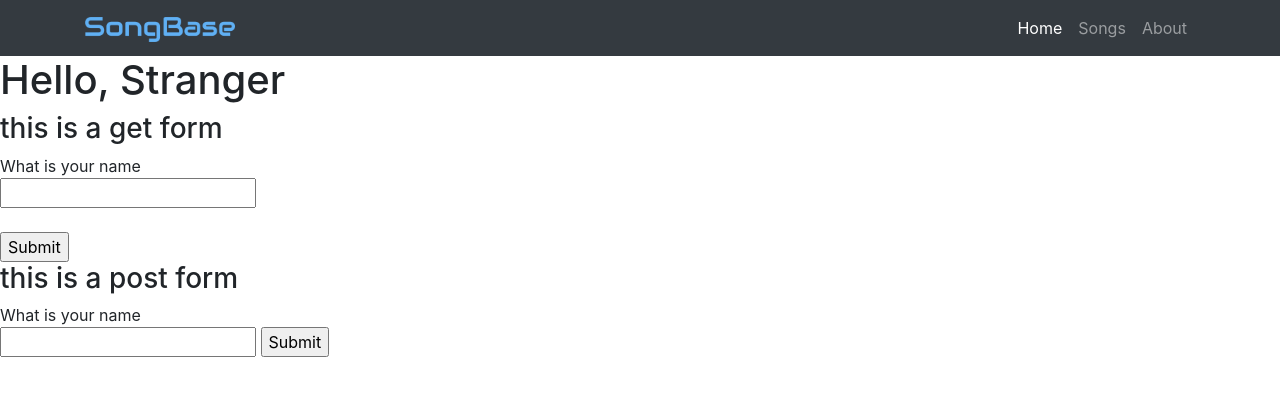
After one commit to anewton03/songbase, a Flask app: page /form-demo in a window 1280 px wide. The commit adds this page. Shown: the top 396 px of the page. Run offline with Flask 2, Linux system fonts and the light colour scheme; some libraries are stand-ins or nearby versions.

Commit message:
added form demo

```diff
--- a/songbase.py
+++ b/songbase.py
@@ -1,10 +1,26 @@
-from flask import Flask, render_template
+from flask import Flask, render_template, request, redirect, url_for, session
 app = Flask(__name__)
+app.config['SECRET_KEY'] = '18902193'
 
 @app.route('/')
 def index():
     #return '<h1>hello world!</h1>'
     return render_template('index.html')
+
+
+@app.route('/form-demo', methods=['GET', 'POST'])
+def form_demo():
+    # how to get form data is different for GET vs. POST
+    if request.method == 'GET':
+        first_name = request.args.get('first_name')
+        if first_name:
+            return render_template('form-demo.html', first_name=first_name)
+        else:
+            return render_template('form-demo.html', first_name=session.get('first_name'))
+    if request.method == 'POST':
+        session['first_name'] = request.form['first_name']
+        # return render_template('form-demo.html', first_name=first_name)
+        return redirect(url_for('form_demo'))
 
 
 @app.route('/user/<string:name>/')
@@ -29,4 +45,4 @@ def show_all_users():
 
 
 if __name__ == '__main__':
-    app.run()
+    app.run(debug=True)
--- a/templates/base.html
+++ b/templates/base.html
@@ -1,13 +1,67 @@
 <!DOCTYPE html>
 <html>
-  <head>
-    {% block head%}
-    <meta charset="utf-8">
-    <title>{% block title %}{% endblock %} - Songbase</title>
-    {% endblock %}
-  </head>
-  <body>
-    {% block page_content %}
-    {% endblock %}
+
+<head>
+  {% block head %}
+  <title>{% block title%}{% endblock%} - SongBase</title>
+  <!-- Required meta tags -->
+  <meta charset="utf-8">
+  <meta name="viewport" content="width=device-width, initial-scale=1, shrink-to-fit=no">
+  <!-- Favicon -->
+  <link rel="icon" href="{{ url_for('static', filename='img/songbase-favicon.png') }}" type="image/x-icon"/>
+  <link rel="shortcut icon" href="{{ url_for('static', filename='img/songbase-favicon.png') }}" type="image/x-icon"/>
+  <!-- Bootstrap CSS -->
+  <link rel="stylesheet" href="https://maxcdn.bootstrapcdn.com/bootstrap/4.0.0-beta.2/css/bootstrap.min.css">
+  <!-- Fontawesome CSS -->
+  <link rel="stylesheet" href="https://maxcdn.bootstrapcdn.com/font-awesome/4.7.0/css/font-awesome.min.css">
+  <!-- Songbase CSS -->
+  <link rel="stylesheet" href="{{ url_for('static', filename='css/songbase.css') }}">
+  {% endblock%}
+</head>
+
+<body>
+  <!-- Navigation -->
+  <nav class="navbar navbar-expand-lg navbar-dark bg-dark fixed-top">
+    <div class="container">
+      <a class="navbar-brand" href="/">
+         <img src="{{ url_for('static', filename='img/songbase-logo.png') }}"
+          alt="SongBase" width="150">
+       </a>
+      <button class="navbar-toggler" type="button" data-toggle="collapse" data-target="#navbarResponsive" aria-controls="navbarResponsive" aria-expanded="false" aria-label="Toggle navigation">
+         <span class="navbar-toggler-icon"></span>
+       </button>
+      <div class="collapse navbar-collapse" id="navbarResponsive">
+        <ul class="navbar-nav ml-auto">
+          <li class="nav-item active">
+            <a class="nav-link" href="/">Home
+               <span class="sr-only">(current)</span>
+             </a>
+          </li>
+          <li class="nav-item">
+            <a class="nav-link" href="/songs">Songs</a>
+          </li>
+          <li class="nav-item">
+            <a class="nav-link" href="/about">About</a>
+          </li>
+        </ul>
+      </div>
+    </div>
+  </nav>
+  {% for category, message in get_flashed_messages(with_categories=true) %}
+    <div class="alert alert-{{category}}">
+    <button type="button" class="close" data-dismiss="alert">&times;</button>
+      {{ message }}
+    </div>
+  {% endfor %}
+  {% block page_content%}
+  {% endblock%}
+
+  {% block scripts%}
+  <!-- jQuery first, then Popper.js, then Bootstrap JS -->
+  <script src="https://code.jquery.com/jquery-3.2.1.slim.min.js"></script>
+  <script src="https://cdnjs.cloudflare.com/ajax/libs/popper.js/1.12.3/umd/popper.min.js"></script>
+  <script src="https://maxcdn.bootstrapcdn.com/bootstrap/4.0.0-beta.2/js/bootstrap.min.js"></script>
+  {% endblock%}
+    </body>
   </body>
 </html>
--- /dev/null
+++ b/templates/form-demo.html
@@ -0,0 +1,31 @@
+{% extends "base.html" %}
+
+{% block title %}
+  Form Demo
+{% endblock %}
+{% block page_content %}
+    <h1>This is the form demo page</h1>
+    <h1>Hello,
+      {% if first_name %}
+        {{first_name}}
+      {% else %}
+        Stranger
+      {% endif %}
+    </h1>
+
+  <h3>this is a get form</h3>
+
+    <form action="/form-demo" method="get">
+        What is your name <br>
+        <input type="text" name="first_name"><br><br>
+        <input type="submit" value="Submit">
+    </form>
+
+  <h3>this is a post form</h3>
+
+    <form action="/form-demo" method="post">
+        What is your name <br>
+        <input type="text" name="first_name">
+        <input type="submit" value="Submit">
+    </form>
+{% endblock %}
```
